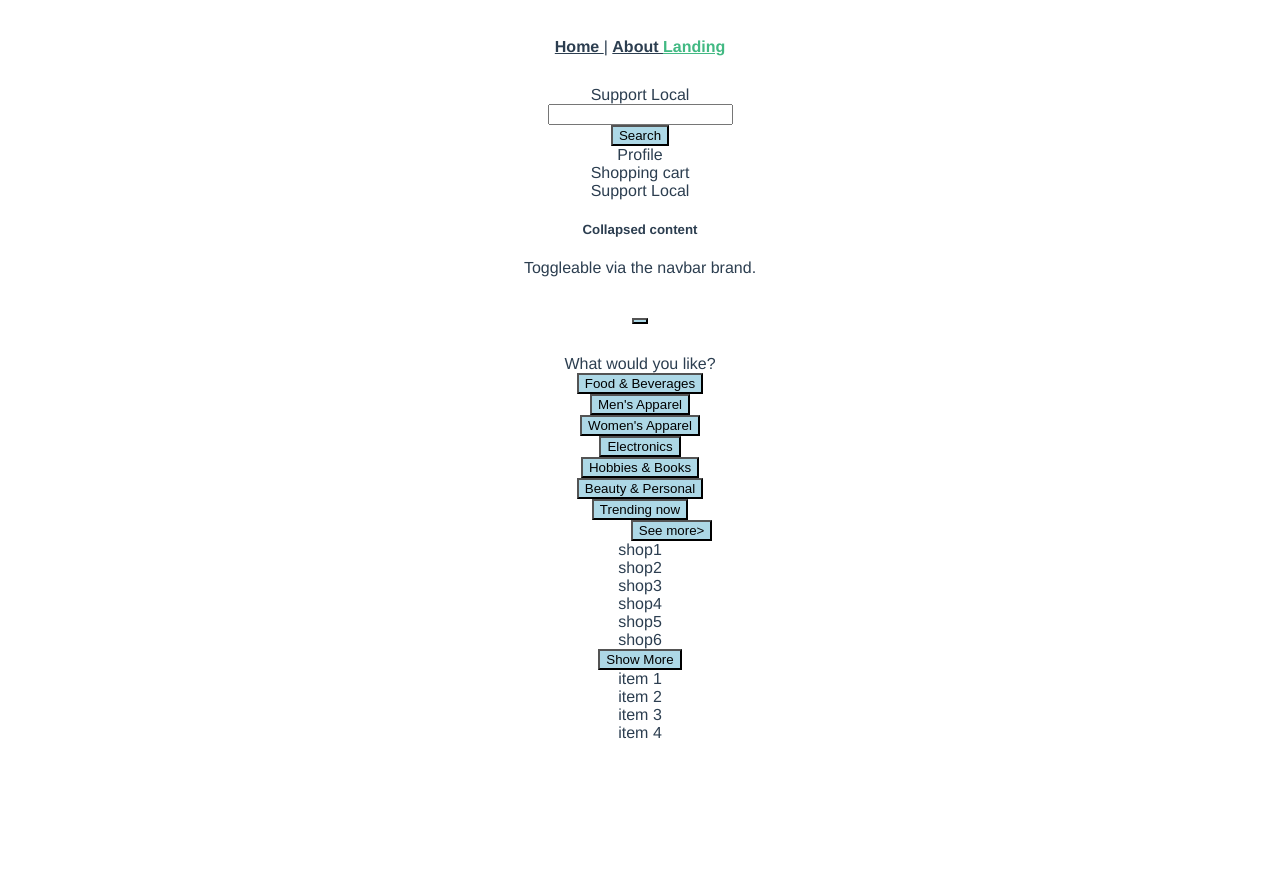
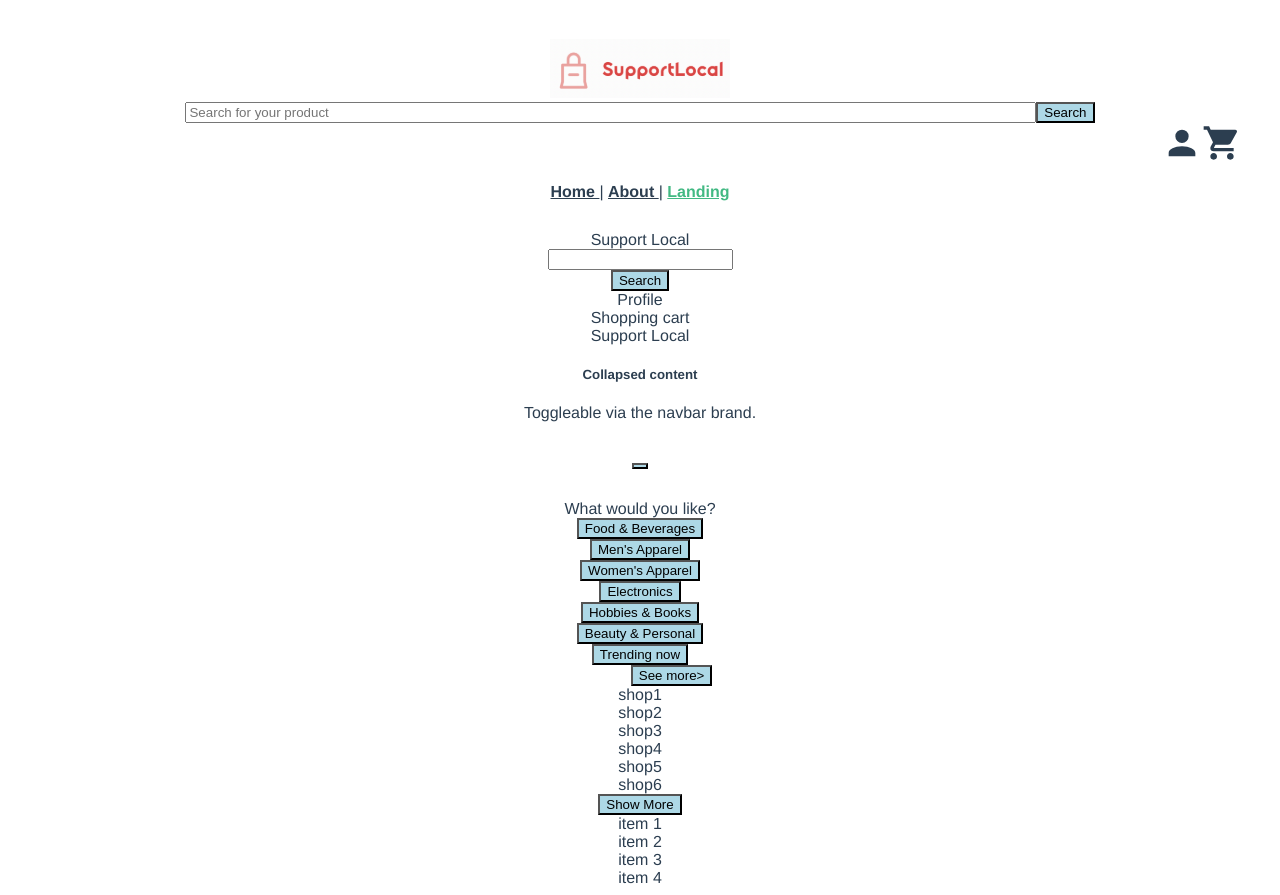
Before and after one commit to xavierkoo/support-local-frontend, a Vue app: page /#/landing in a window 1280 px wide. Before the commit the page ends 800 px from the top, so only its background shows below. Built offline with nearby package versions, Linux system fonts and the light colour scheme.

Commit message:
feat: add navbar component

```diff
--- a/src/App.vue
+++ b/src/App.vue
@@ -5,14 +5,16 @@
         integrity="sha384-iYQeCzEYFbKjA/T2uDLTpkwGzCiq6soy8tYaI1GyVh/UjpbCx/TYkiZhlZB6+fzT"
         crossorigin="anonymous"
     >
-
+    <div class="app">
+        <NavBar />
+    </div>
     <nav>
         <router-link to="/">
             Home
         </router-link> |
         <router-link to="/about">
             About
-    </router-link>
+        </router-link> |
         <router-link to="/landing">
             Landing
         </router-link>
@@ -20,6 +22,16 @@
 
     <router-view />
 </template>
+
+<script>
+import NavBar from "./components/NavBar.vue";
+export default {
+  name: "App",
+  components: {
+    NavBar,
+  },
+};
+</script>
 
 <style>
 #app {
--- a/src/components/HelloWorld.vue
+++ b/src/components/HelloWorld.vue
@@ -2,8 +2,7 @@
     <div class="hello">
         <h1>{{ msg }}</h1>
         <p>
-      For a guide and recipes on how to configure / customize this
-      project,<br>
+            For a guide and recipes on how to configure / customize this project,<br>
             check out the
             <a
                 href="https://cli.vuejs.org"
@@ -109,11 +108,14 @@
 
 <script>
 export default {
-    name: 'HelloWorld',
+  name: "HelloWorld",
   props: {
-        msg: String,
+    msg: {
+      type: String,
+      default: "Hi i am the default",
     },
-}
+  },
+};
 </script>
 
 <!-- Add "scoped" attribute to limit CSS to this component only -->
--- /dev/null
+++ b/src/components/NavBar.vue
@@ -0,0 +1,70 @@
+<template>
+    <header :class="{ 'scrolled-nav': scrollPosition }">
+        <nav>
+            <div class="container-fluid">
+                <div class="row justify-content-center align-items-center g-2">
+                    <div
+                        class="col col-lg-3 col-md-3 d-sm-block"
+                        style="background-color: white"
+                    >
+                        <img
+                            src="../assets/appLogo.svg"
+                            alt=""
+                        >
+                    </div>
+                    <div
+                        class="col col-lg-7 col-md-7 d-none d-md-block"
+                        style="background-color: white"
+                    >
+                        <div class="text-center">
+                            <input
+                                type="text"
+                                placeholder="Search for your product"
+                                style="width: 70%"
+                            ><button class="btn btn-danger mx-3">
+                                Search
+                            </button>
+                        </div>
+                    </div>
+                    <div
+                        class="col col-lg-2 col-md-2 d-none d-sm-block"
+                        style="background-color: white"
+                    >
+                        <div
+                            class="pe-3"
+                            style="float: right; height: 45px"
+                        >
+                            <svg
+                                class="me-2"
+                                style="width: 40px; height: 40px"
+                                viewBox="0 0 24 24"
+                            >
+                                <path
+                                    fill="currentColor"
+                                    d="M12,4A4,4 0 0,1 16,8A4,4 0 0,1 12,12A4,4 0 0,1 8,8A4,4 0 0,1 12,4M12,14C16.42,14 20,15.79 20,18V20H4V18C4,15.79 7.58,14 12,14Z"
+                                />
+                            </svg>
+
+                            <svg
+                                class="me-3"
+                                style="width: 40px; height: 40px"
+                                viewBox="0 0 24 24"
+                            >
+                                <path
+                                    fill="currentColor"
+                                    d="M17,18C15.89,18 15,18.89 15,20A2,2 0 0,0 17,22A2,2 0 0,0 19,20C19,18.89 18.1,18 17,18M1,2V4H3L6.6,11.59L5.24,14.04C5.09,14.32 5,14.65 5,15A2,2 0 0,0 7,17H19V15H7.42A0.25,0.25 0 0,1 7.17,14.75C7.17,14.7 7.18,14.66 7.2,14.63L8.1,13H15.55C16.3,13 16.96,12.58 17.3,11.97L20.88,5.5C20.95,5.34 21,5.17 21,5A1,1 0 0,0 20,4H5.21L4.27,2M7,18C5.89,18 5,18.89 5,20A2,2 0 0,0 7,22A2,2 0 0,0 9,20C9,18.89 8.1,18 7,18Z"
+                                />
+                            </svg>
+                        </div>
+                    </div>
+                </div>
+            </div>
+        </nav>
+    </header>
+</template>
+
+<script>
+export default {};
+</script>
+
+<style scoped></style>
```
Also changed, not shown: src/assets/appLogo.svg (added), 1 other file (tests, documents, lock files or other folders). Lines whose indentation alone changed are shown as unchanged.
